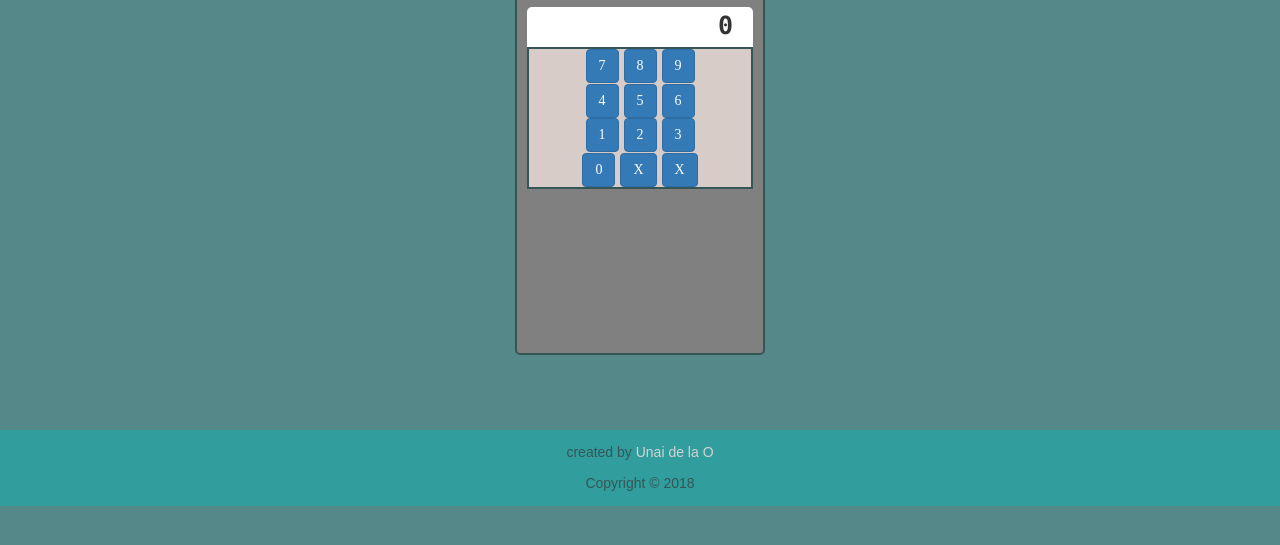
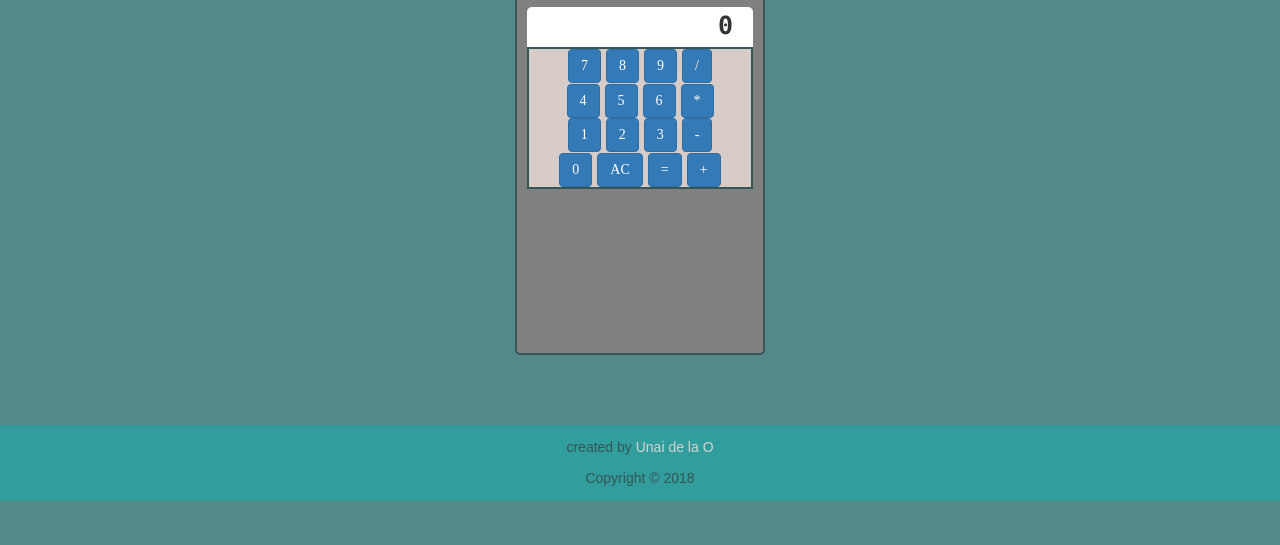
Before and after one commit to unaidelao/FreeCodeCamp-Exercises, a plain HTML site: page Projects/JavaScript Calculator/index.html in a window 1280 px wide. Shown: the part 115-660 px from the top of the page. Drawn offline with nearby package versions, Linux system fonts and the light colour scheme.

Commit message:
modified index.html

```diff
--- a/Projects/JavaScript Calculator/index.html
+++ b/Projects/JavaScript Calculator/index.html
@@ -15,39 +15,36 @@
     <link rel="stylesheet" href="https://cdnjs.cloudflare.com/ajax/libs/font-awesome/4.7.0/css/font-awesome.min.css">
   </head>
   <body>
-    <section id="main">
-      <div class="container-fluid text-center">
+    <div id="main" class="text-center">
       <div id="calculatorFrame">
         <p>JavaScript Calculator</p>
         <div id="lcdFrame">
           <span id="lcdText">0</span>
         </div>
         <div id="buttonsFrame">
-            <div class="row">
-              <a class="btn btn-primary col" id="7">7</a>
-              <a class="btn btn-primary col" id="8">8</a>
-              <a class="btn btn-primary col" id="9">9</a>
-            </div>
-            <div class="row">
-              <button class="btn btn-primary col">4</button>
-              <button class="btn btn-primary col">5</button>
-              <button class="btn btn-primary col">6</button>
-            </div>
-            <div class="row">
-              <button class="btn btn-primary col">1</button>
-              <button class="btn btn-primary col">2</button>
-              <button class="btn btn-primary col">3</button>
-            </div>
-            <div class="row">
-              <button class="btn btn-primary col">0</button>
-              <button class="btn btn-primary col">X</button>
-              <button class="btn btn-primary col">X</button>
+            <a class="btn btn-primary" id="7">7</a>
+            <a class="btn btn-primary" id="8">8</a>
+            <a class="btn btn-primary" id="9">9</a>
+            <a class="btn btn-primary" id="/">/</a>
+            <br>
+            <a class="btn btn-primary" id="4">4</a>
+            <a class="btn btn-primary" id="5">5</a>
+            <a class="btn btn-primary" id="6">6</a>
+            <a class="btn btn-primary" id="*">*</a>
+            <br>
+            <a class="btn btn-primary" id="1">1</a>
+            <a class="btn btn-primary" id="2">2</a>
+            <a class="btn btn-primary" id="3">3</a>
+            <a class="btn btn-primary" id="-">-</a>
+            <br>
+            <a class="btn btn-primary" id="0">0</a>
+            <a class="btn btn-primary" id="AC">AC</a>
+            <a class="btn btn-primary" id="result">=</a>
+            <a class="btn btn-primary" id="+">+</a>
           </div>
         </div>
       </div>
    </div>
-   </section>
-
    <footer>
      <p></p>
      <p>created by <a href="http://codepen.io/unaidelao/">Unai de la O</a></p>
```
Lines whose indentation alone changed are shown as unchanged.
